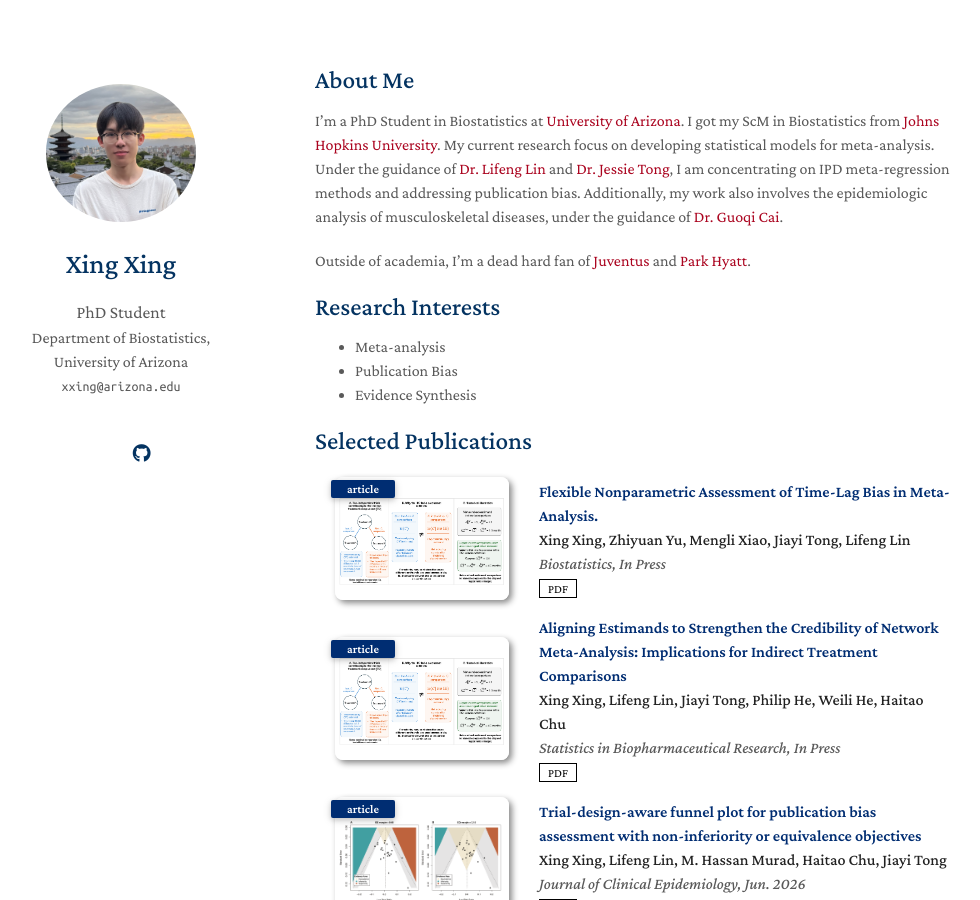
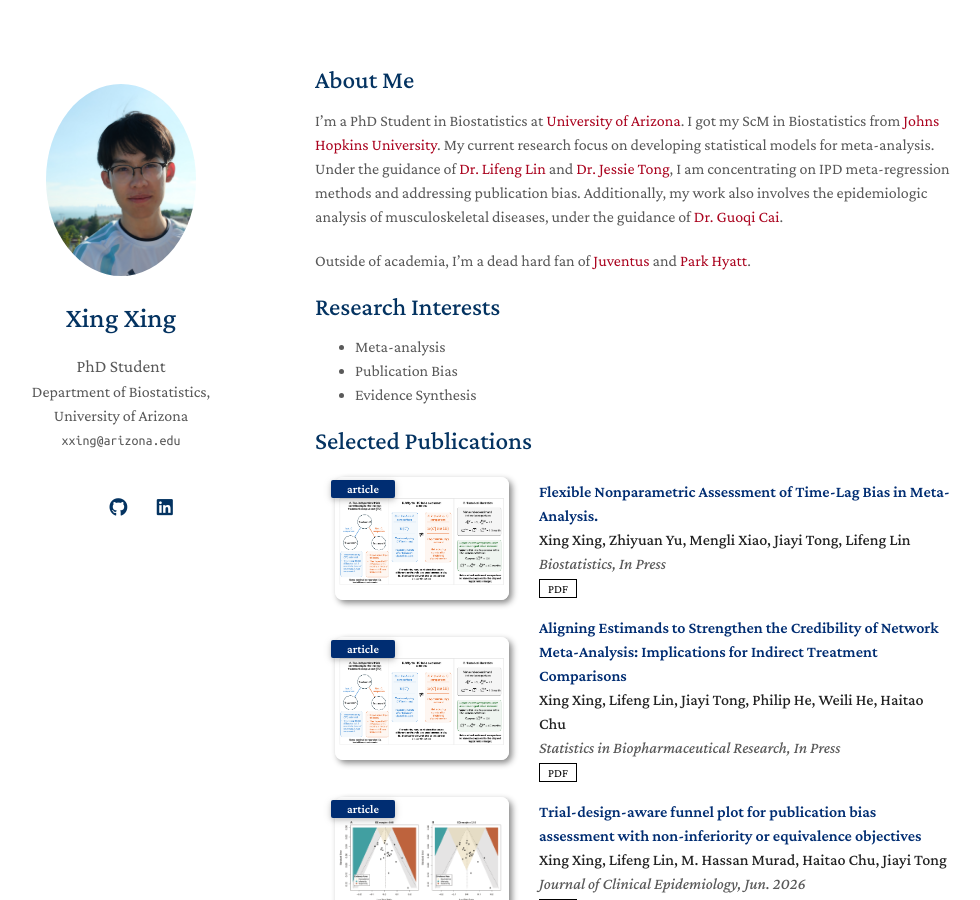
Before and after one commit to KevinXing3/kevinXing3.github.io, a Jekyll site: the page built from index.md, in a window 1280 px wide and 900 px high. Shown: the whole window, without its empty margins (155-1135 px from the left). Built offline with Jekyll 4.4.1, drawn with Linux system fonts in a browser that asks for light colours; nearby versions of some CDN libraries; a style sheet for code colours, icons or effects is not loaded; our own code applies the rules of GitHub Pages for plain Markdown files.

Commit message:
Update _config.yml

```diff
--- a/_config.yml
+++ b/_config.yml
@@ -22,12 +22,12 @@ canonical: https://minimal-light-theme.yliu.me/
 google_scholar: https://scholar.google.com/citations?view_op=list_works&hl=zh-CN&hl=zh-CN&user=TUzdQ9oAAAAJ
 # cv_link: assets/files/curriculum_vitae.pdf
 github_link: https://github.com/KevinXing3/
-# linkedin: https://www.linkedin.com/
+linkedin: https://www.linkedin.com/in/xing-xing-894081293/
 # twitter: https://twitter.com/
 
 # Images (e.g., your profile picture and your website's favicon)
 # "favicon" and "favicon_dark" are used for the light and dark modes, respectively.
-avatar: ./assets/img/kyoto.jpg
+avatar: ./assets/img/profile-2026.jpg
 favicon: ./assets/img/favicon.png
 favicon_dark: ./assets/img/favicon-dark.png
 
```
